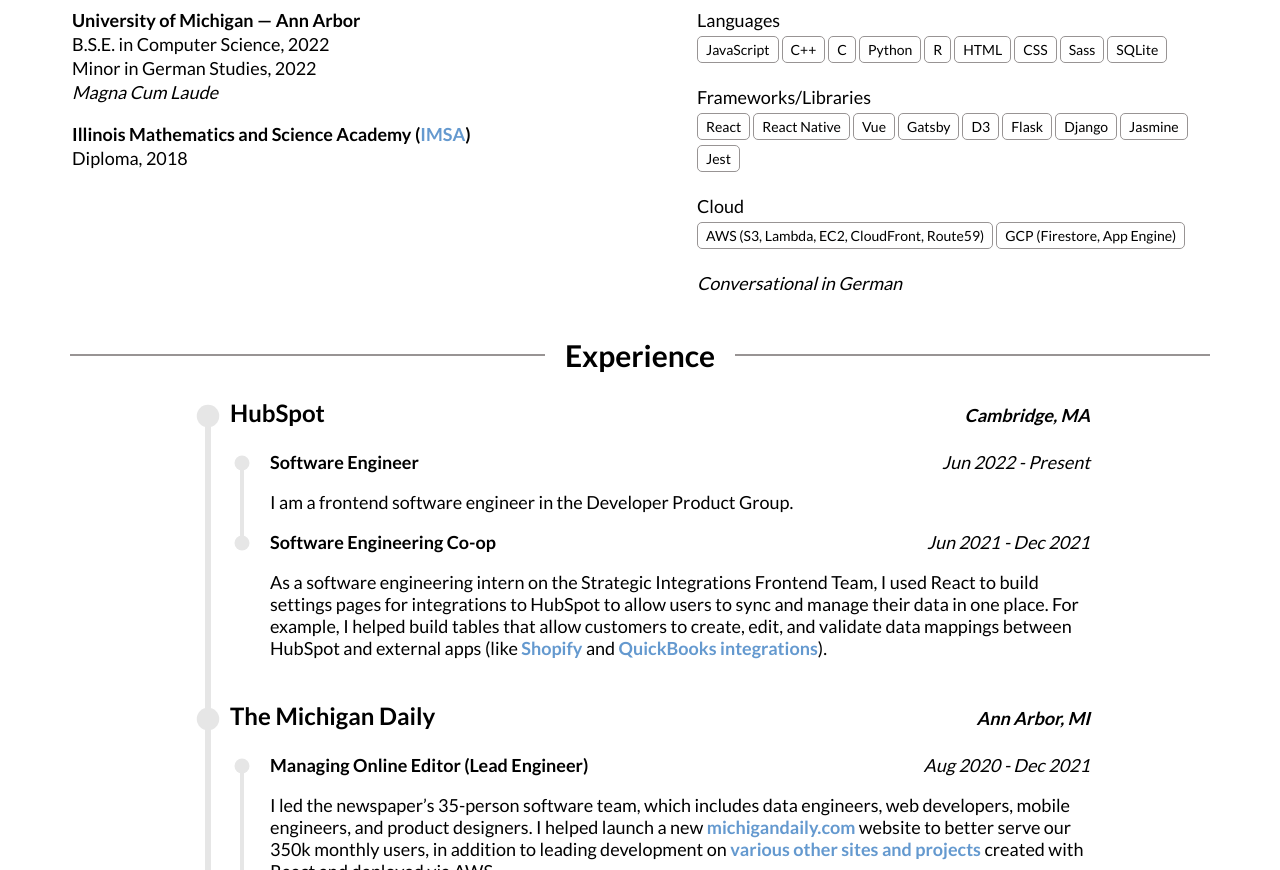
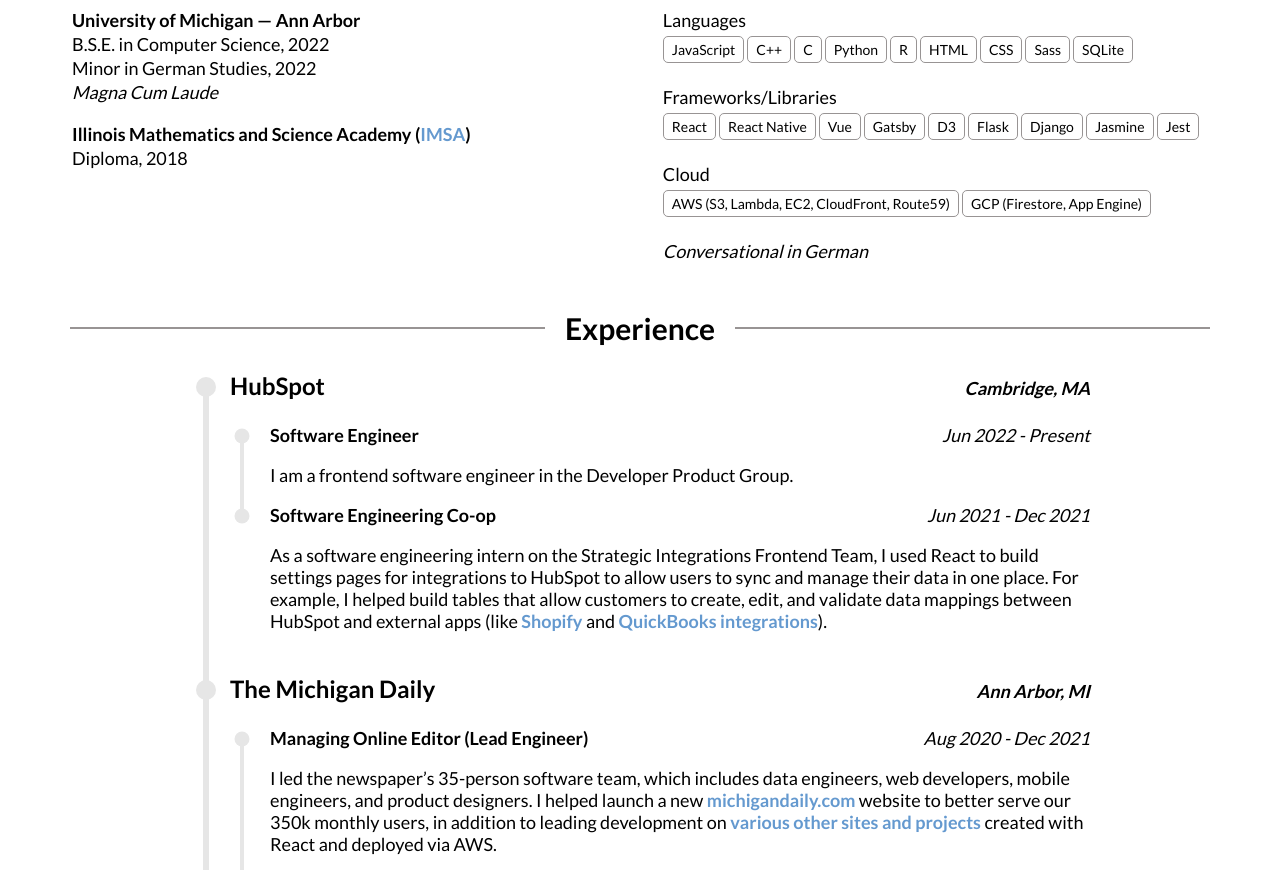
Before and after one commit to parthd4/parthd4.github.io, a Gatsby site: page / in a window 1280 px wide. Shown: the part 614-1484 px from the top of the page. Built offline with nearby package versions, Linux system fonts and the light colour scheme; Gatsby itself is replaced by a stand-in of ours.

Commit message:
minor style updates

```diff
--- a/src/styles/components/Experience.module.css
+++ b/src/styles/components/Experience.module.css
@@ -48,7 +48,7 @@
   position: absolute;
   top: 0px;
   bottom: 0px;
-  left: 15px;
+  left: 13px;
 }
 
 .bigLI::after {
@@ -59,8 +59,8 @@
   background-size: contain;
   left: 0;
   top: 0px;
-  width: 36px;
-  height: 36px;
+  width: 32px;
+  height: 32px;
 }
 
 /* Start the line further down on the first list item */
--- a/src/styles/components/MoreAboutMe.module.css
+++ b/src/styles/components/MoreAboutMe.module.css
@@ -2,10 +2,11 @@
   display: flex;
   justify-content: space-between;
   flex-wrap: wrap;
+  margin-bottom: 30px;
 }
 
 .half {
-  width: 45%;
+  width: 48%;
 }
 
 .school {
@@ -42,6 +43,7 @@
 @media only screen and (max-width: 720px) {
   .container {
     flex-direction: column;
+    margin-bottom: 0;
   }
 
   .half {
--- a/src/styles/index.css
+++ b/src/styles/index.css
@@ -112,7 +112,7 @@ a, a:visited {
 
 @media only screen and (max-width: 720px) {
   #pageContent {
-    padding: 0 max(5%, 20px);
+    padding: 0 max(5%, 20px) 30px max(5%, 20px);
   }
 
   body {
```
Also changed, not shown: src/data/data.json (+1 -1 lines).
